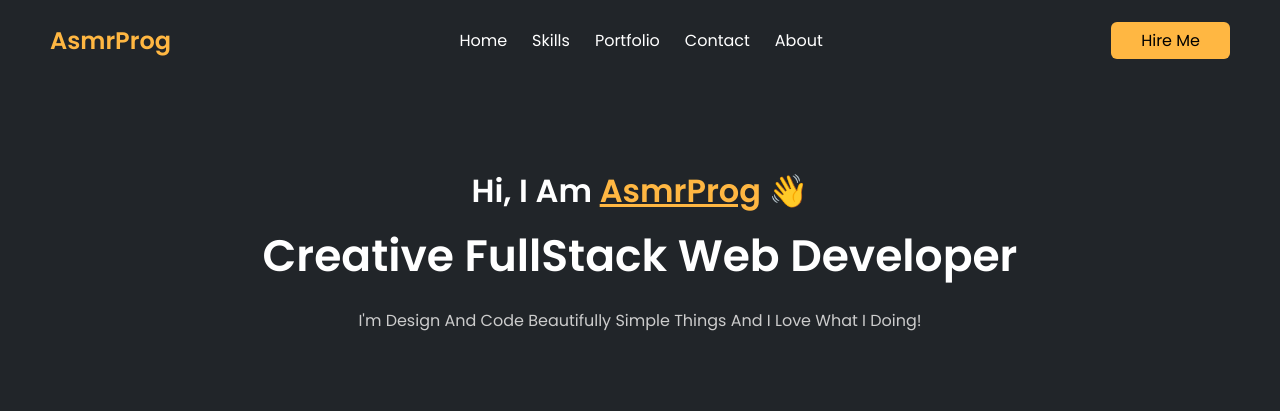
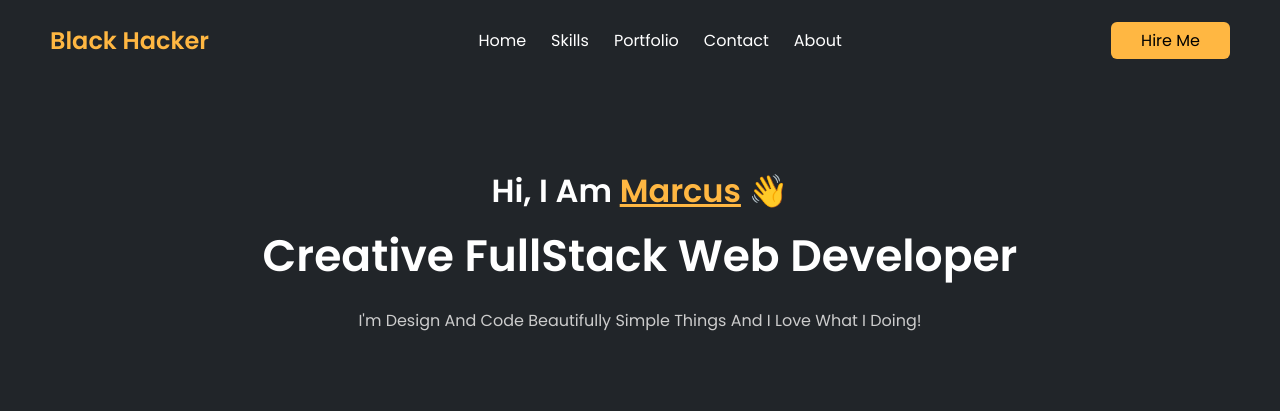
Before and after one commit to JamesOmego/JamesOmego.github.io, a plain HTML site: page index.html in a window 1280 px wide. Shown: the top 411 px of the page. Drawn offline with nearby package versions, Linux system fonts and the light colour scheme.

Commit message:
Updated index.html

```diff
--- a/index.html
+++ b/index.html
@@ -6,13 +6,13 @@
     <meta name="viewport" content="width=device-width, initial-scale=1.0">
     <link href='https://unpkg.com/boxicons@2.1.4/css/boxicons.min.css' rel='stylesheet'>
     <link rel="stylesheet" href="style.css">
-    <title>Personal Portfolio #04 | AsmrProg</title>
+    <title>BlackHacker</title>
 </head>
 
 <body>
 
     <div class="navbar">
-        <h2>AsmrProg</h2>
+        <h2>Black Hacker</h2>
         <ul>
             <li><a href="#">Home</a></li>
             <li><a href="#">Skills</a></li>
@@ -24,7 +24,7 @@
     </div>
 
     <div class="main">
-        <h4>Hi, I Am <span>AsmrProg</span> 👋</h4>
+        <h4>Hi, I Am <span>Marcus</span> 👋</h4>
         <p class="title">Creative FullStack Web Developer</p>
         <p class="subtitle">I'm Design And Code Beautifully Simple Things And I Love What I Doing!</p>
         <img src="assets/logo.png">
```
